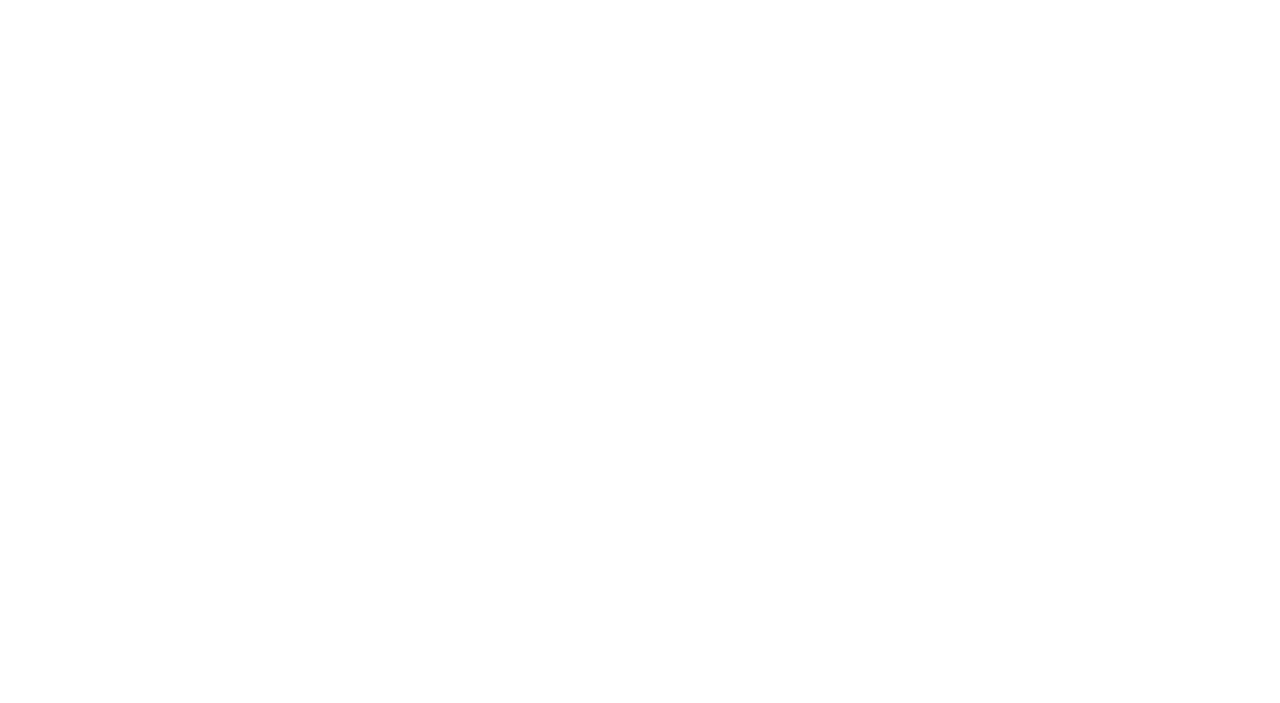
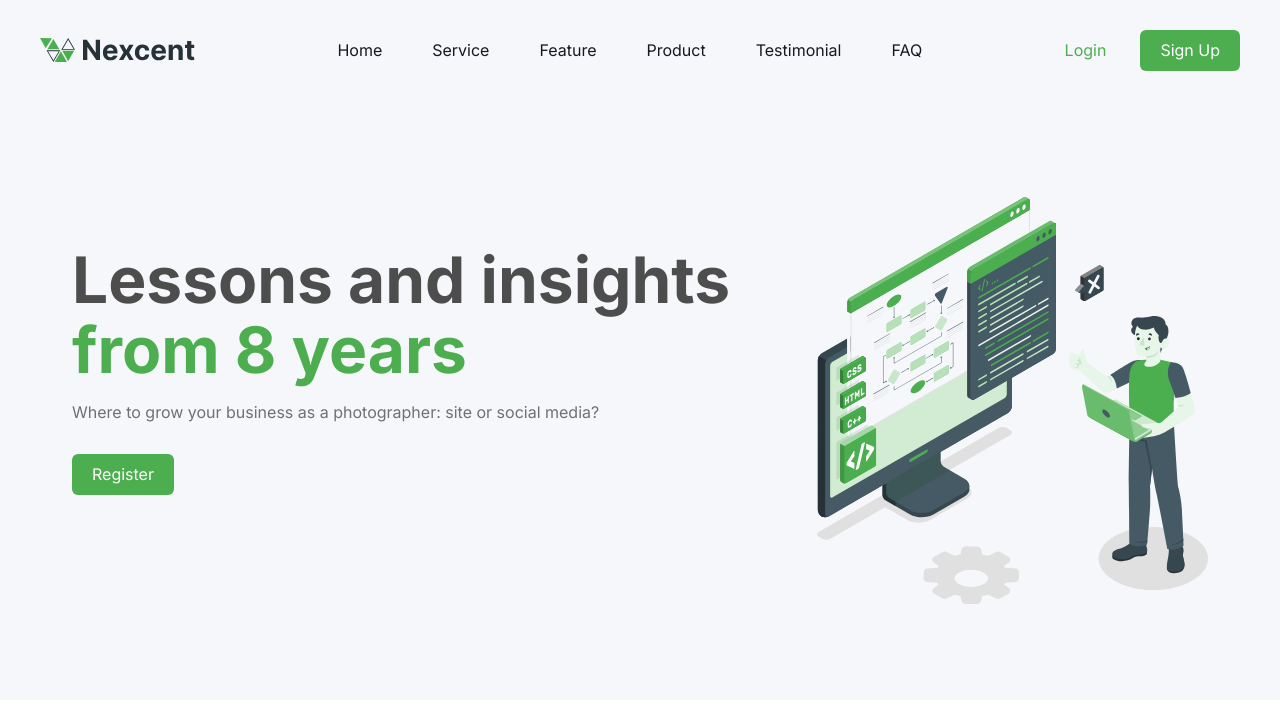
Before and after one commit to TaylorOkis/nexcent-landing-page, a plain HTML site: page index.html in a window 1280 px wide. Drawn offline with Linux system fonts and the light colour scheme.

Commit message:
Add Hero section

```diff
--- a/index.html
+++ b/index.html
@@ -20,5 +20,69 @@
     />
     <link rel="manifest" href="/assets/Favicon/site.webmanifest" />
   </head>
-  <body></body>
+  <body>
+    <header class="topnav">
+      <div class="wrapper topnav__wrapper">
+        <a href="/" class="topnav__homelink">
+          <img
+            src="/assets/Images/logo/Logo.svg"
+            alt="Nexcent Homepage"
+            class="topnav__logo"
+            width="155"
+            height="24"
+        /></a>
+        <nav>
+          <ul class="topnav__links">
+            <li class="topnav__item">
+              <a href="" class="topnav__link">Home</a>
+            </li>
+            <li class="topnav__item">
+              <a href="" class="topnav__link">Service</a>
+            </li>
+            <li class="topnav__item">
+              <a href="" class="topnav__link">Feature</a>
+            </li>
+            <li class="topnav__item">
+              <a href="" class="topnav__link">Product</a>
+            </li>
+            <li class="topnav__item">
+              <a href="" class="topnav__link">Testimonial</a>
+            </li>
+            <li class="topnav__item">
+              <a href="" class="topnav__link">FAQ</a>
+            </li>
+          </ul>
+        </nav>
+        <div class="topnav__buttons">
+          <a href="" class="topnav__login">Login</a>
+          <a href="" class="button">Sign Up</a>
+        </div>
+      </div>
+    </header>
+    <main>
+      <section class="hero">
+        <div class="wrapper hero__wrapper">
+          <img
+            class="hero__image"
+            src="/assets/Images/illustration/Illustration.svg"
+            alt="a web developer starring at a laptop, building a site"
+            width="391"
+            height="407"
+          />
+          <div class="hero__text">
+            <h1 class="hero__title">
+              Lessons and insights
+              <span class="hero__title-highlight">from 8 years</span>
+            </h1>
+            <p class="hero__content">
+              Where to grow your business as a photographer: site or social
+              media?
+            </p>
+            <a class="button" href="">Register</a>
+          </div>
+        </div>
+      </section>
+    </main>
+    <footer class="footer"></footer>
+  </body>
 </html>
--- a/style.css
+++ b/style.css
@@ -28,6 +28,17 @@
 
   /* Fonts */
   :root {
+    --fs-14: calc(14 / 16 * 1rem);
+    --fs-16: calc(16 / 16 * 1rem);
+    --fs-64: calc(64 / 16 * 1rem);
+
+    --font-size-topnav-links: var(--fs-14);
+    --font-size-topnav-button: var(--fs-14);
+    --font-size-h1: var(--fs-64);
+
+    @media (width >= calc(800 / 16 * 1rem)) {
+      --font-size-topnav-links: var(--fs-16);
+    }
   }
 
   /* Colors */
@@ -39,7 +50,6 @@
     --c-neutral-silver: hsl(216, 33%, 97%);
     --c-gravel: hsl(0, 0%, 30%);
     --c-neutral-gray: hsl(0, 0%, 44%);
-    --c-neutral-silver: hsl(216, 33%, 97%);
     --c-light-gray: hsl(225, 12%, 87%);
 
     --color-main-bg: var(--c-white);
@@ -47,6 +57,14 @@
     --color-text-dark-gray: var(--c-gravel);
     --color-text-neutral-gray: var(--c-neutral-gray);
     --color-text-light-gray: var(--c-light-gray);
+    --color-header-bg: var(--c-neutral-silver);
+    --color-topnav-links: var(--c-dark-gray);
+    --color-topnav-login: var(--c-green);
+    --color-hero-bg: var(--c-neutral-silver);
+    --color-title-highlight: var(--c-green);
+    --color-title-content: var(--c-neutral-gray);
+    --color-button-bg: var(--c-green);
+    --color-button-text: var(--c-white);
   }
 
   *,
@@ -63,10 +81,139 @@
   body {
     font-family: "Inter", Arial, Helvetica, sans-serif;
     color: var(--color-text-dark-gray);
+    line-height: 1.3;
+  }
+
+  h1,
+  h2,
+  h3 {
+    line-height: 1.1;
+  }
+
+  h1 {
+    font-size: var(--font-size-h1);
+  }
+
+  p {
+    font-size: var(--fs-16);
+
+    &.small {
+      font-size: var(--fs-14);
+    }
+  }
+
+  .wrapper {
+    width: min(calc(100% - 40px), calc(1200 / 16 * 1rem));
+    margin-inline: auto;
+  }
+
+  a {
+    text-decoration: none;
+  }
+
+  img,
+  picture,
+  svg {
+    max-width: 100%;
+    display: block;
+    height: auto;
+  }
+
+  header ul,
+  footer ul {
+    list-style-type: none;
+    padding: 0;
   }
 }
 
 @layer components {
+  .button {
+    display: inline-block;
+    background-color: var(--color-button-bg);
+    color: var(--color-button-text);
+    padding: 10px 20px;
+    border-radius: 6px;
+    border: none;
+  }
+
+  .topnav {
+    background-color: var(--color-header-bg);
+
+    .topnav__wrapper {
+      padding-block: 30px;
+      display: flex;
+      justify-content: space-between;
+      align-items: center;
+    }
+
+    .topnav__homelink {
+    }
+
+    .topnav__logo {
+      width: calc(90 / 16 * 1rem);
+
+      @media (width >= calc(800 / 16 * 1rem)) {
+        width: calc(155 / 16 * 1rem);
+      }
+    }
+
+    .topnav__links {
+      display: flex;
+      gap: 50px;
+    }
+
+    .topnav__item {
+    }
+
+    .topnav__link {
+      font-size: var(--font-size-topnav-links);
+      color: var(--color-topnav-links);
+    }
+
+    .topnav__buttons {
+      display: flex;
+      gap: 34px;
+      align-items: center;
+    }
+
+    .topnav__login {
+      color: var(--color-topnav-login);
+    }
+  }
+
+  .hero {
+    background-color: var(--color-hero-bg);
+
+    .hero__wrapper {
+      display: grid;
+      padding: 96px 32px;
+
+      grid-template-columns: 6fr 4fr;
+      column-gap: 36px;
+    }
+
+    .hero__image {
+      order: 2;
+      justify-self: right;
+    }
+
+    .hero__text {
+      padding-top: 48px;
+    }
+
+    .hero__title {
+      margin-block-end: 16px;
+    }
+
+    .hero__title-highlight {
+      color: var(--color-title-highlight);
+    }
+
+    .hero__content {
+      margin-block-end: 32px;
+      color: var(--color-title-content);
+    }
+  }
 }
 
 @layer utilities {
```
Also changed, not shown: assets/Images/illustration/Illustration.svg (added), assets/Images/logo/Logo.svg (added).
